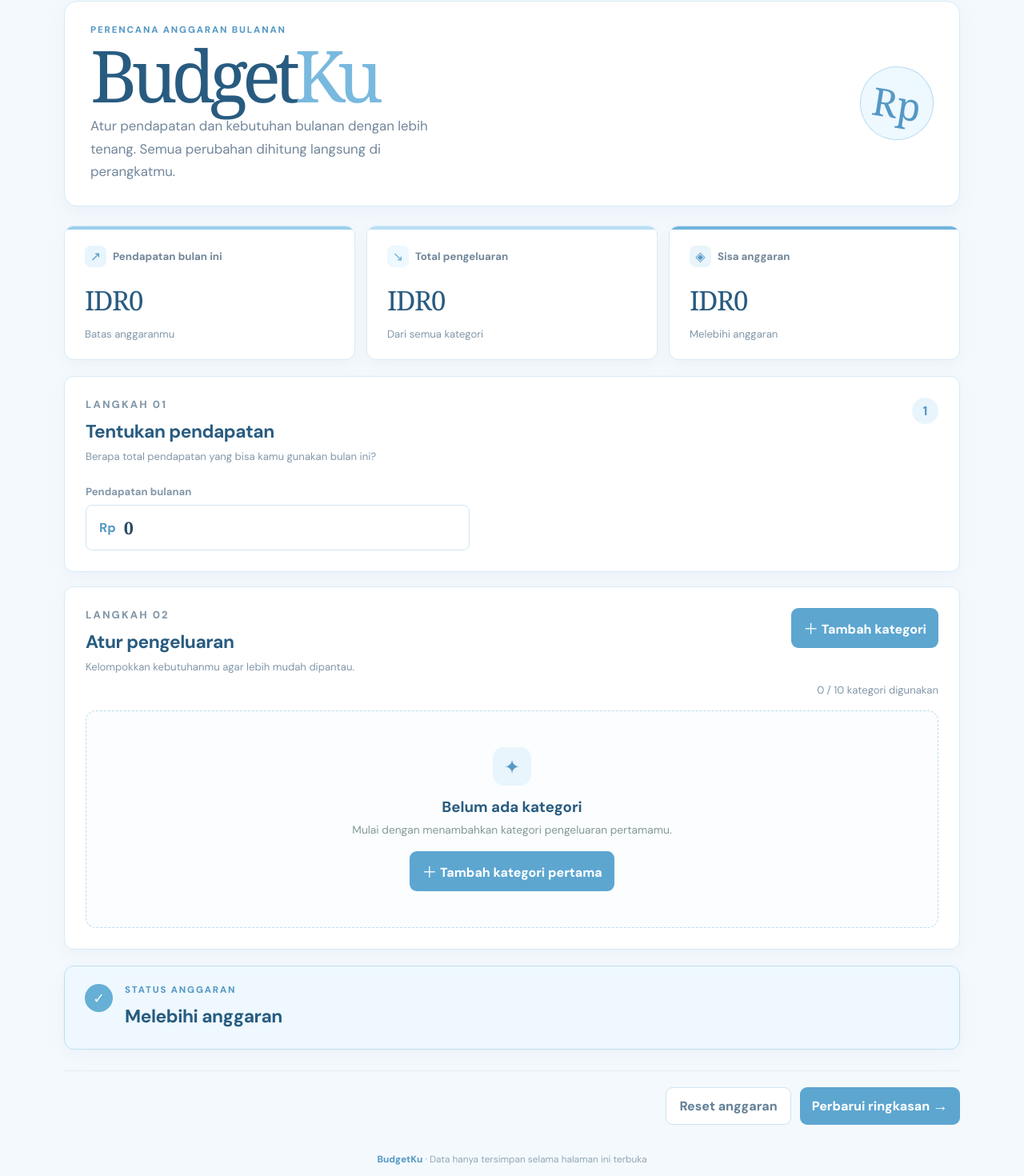
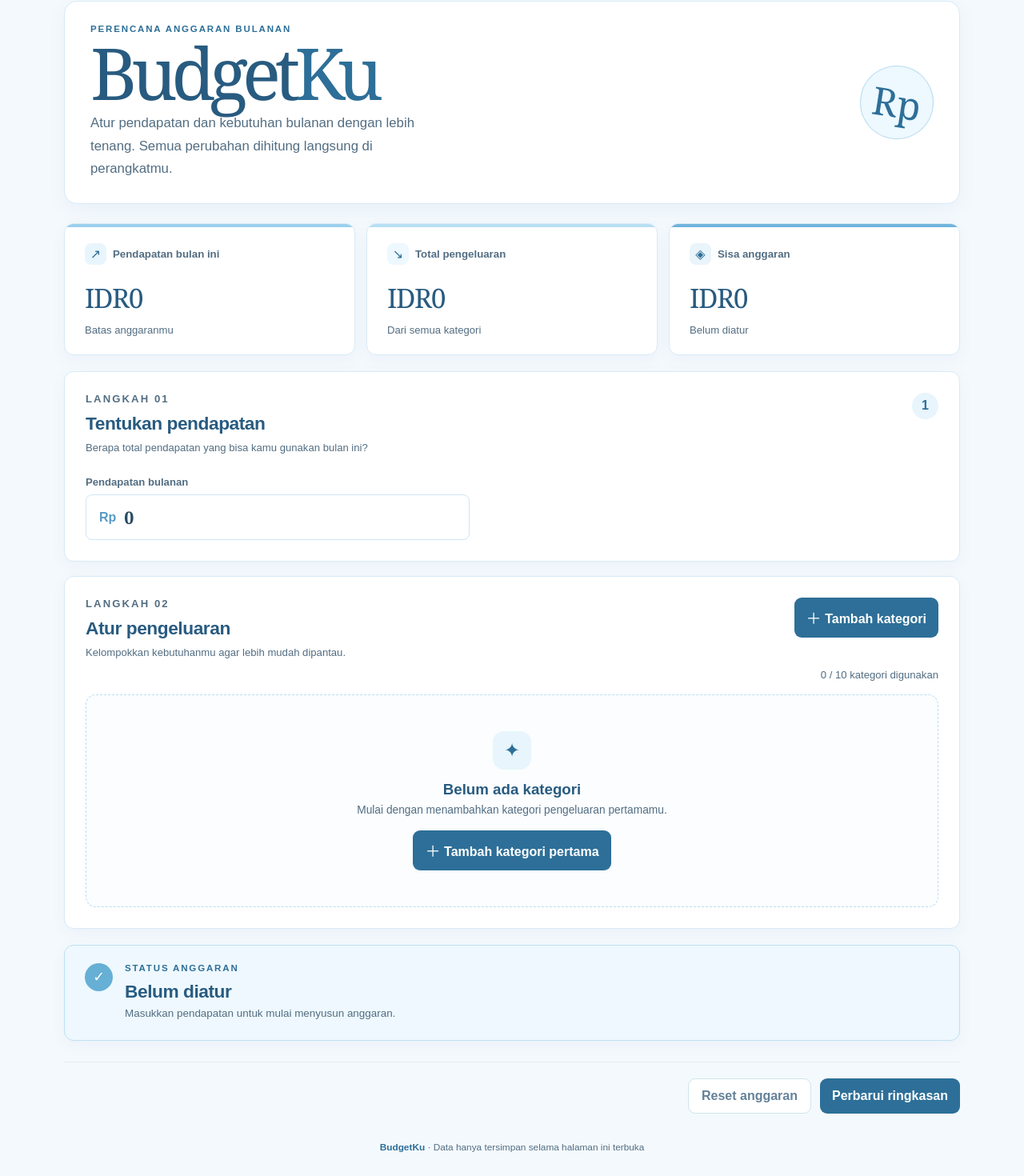
Before and after one commit to Rifatdhy/BudgetKU, an Angular app: page / in a window 1280 px wide. Shown: the part 31-1501 px from the top of the page at 80% size. Built offline with nearby package versions, Linux system fonts and the light colour scheme.

Commit message:
Apply accessibility and antislop UI fixes

```diff
--- a/angular.json
+++ b/angular.json
@@ -66,7 +66,7 @@
                 },
                 {
                   "type": "anyComponentStyle",
-                  "maximumWarning": "8kB",
+                  "maximumWarning": "10kB",
                   "maximumError": "10kB"
                 }
               ],
--- a/src/app/app.css
+++ b/src/app/app.css
@@ -27,7 +27,7 @@
 .eyebrow,
 .section-kicker {
   margin: 0 0 10px;
-  color: #5598c4;
+  color: #2d6f98;
   font-size: 0.72rem;
   font-weight: 800;
   letter-spacing: 0.16em;
@@ -51,13 +51,13 @@ h1 {
 }
 
 h1 span {
-  color: #79b9df;
+  color: #2d6f98;
 }
 
 .hero-copy {
   max-width: 440px;
   margin-bottom: 0;
-  color: #71869a;
+  color: #526d82;
   font-size: 1.05rem;
   line-height: 1.7;
 }
@@ -69,7 +69,7 @@ h1 span {
   border: 1px solid #b9dcef;
   border-radius: 50%;
   background: #edf8ff;
-  color: #5598c4;
+  color: #2d6f98;
   font-family: Georgia, serif;
   font-size: 3rem;
   place-items: center;
@@ -133,7 +133,7 @@ h1 span {
   align-items: center;
   gap: 8px;
   margin-bottom: 18px;
-  color: #71869a;
+  color: #526d82;
   font-size: 0.83rem;
   font-weight: 700;
 }
@@ -144,19 +144,19 @@ h1 span {
   height: 27px;
   border-radius: 8px;
   background: #e8f5fc;
-  color: #579bc5;
+  color: #2d6f98;
   font-size: 1rem;
   place-items: center;
 }
 
 .expense-card .icon {
   background: #edf8ff;
-  color: #6eaed2;
+  color: #2d6f98;
 }
 
 .balance-card .icon {
   background: #e9f4fb;
-  color: #579bc5;
+  color: #2d6f98;
 }
 
 .summary-card strong {
@@ -175,7 +175,7 @@ h1 span {
 .subitems-header,
 .position-hint,
 .limit-note {
-  color: #8297a9;
+  color: #526d82;
   font-size: 0.82rem;
 }
 
@@ -215,7 +215,7 @@ h1 span {
   height: 33px;
   border-radius: 50%;
   background: #e8f5fc;
-  color: #579bc5;
+  color: #2d6f98;
   font-weight: 800;
   place-items: center;
 }
@@ -244,10 +244,8 @@ h1 span {
 }
 
 .money-input:focus-within,
-.amount-field:focus-within,
-input:focus {
+.amount-field:focus-within {
   border-color: #72b6dc;
-  outline: none;
   box-shadow: 0 0 0 3px rgba(114, 182, 220, 0.15);
 }
 
@@ -255,14 +253,13 @@ input {
   width: 100%;
   border: 1px solid #d3e5f0;
   border-radius: 9px;
-  outline: none;
   background: #ffffff;
   color: #294b64;
   font: inherit;
 }
 
 input::placeholder {
-  color: #a8b9b4;
+  color: #526d82;
 }
 
 input[type='number'] {
@@ -290,7 +287,7 @@ input[type='number']::-webkit-outer-spin-button {
 
 .field-error {
   margin: 6px 0 0;
-  color: #c96b72;
+  color: #8e4650;
   font-size: 0.75rem;
 }
 
@@ -317,12 +314,19 @@ input[type='number']::-webkit-outer-spin-button {
 
 .primary-button {
   padding: 11px 15px;
-  background: #5ca6d0;
+  background: #2d6f98;
   color: #fff;
 }
 
 .primary-button:hover {
-  background: #448fbf;
+  background: #245d82;
+}
+
+.primary-button:disabled {
+  background: #9db9c9;
+  color: #ffffff;
+  cursor: not-allowed;
+  transform: none;
 }
 
 .primary-button span {
@@ -366,7 +370,7 @@ input[type='number']::-webkit-outer-spin-button {
   height: 32px;
   border-radius: 9px;
   background: #e8f5fc;
-  color: #579bc5;
+  color: #2d6f98;
   font-size: 0.77rem;
   font-weight: 900;
   place-items: center;
@@ -388,12 +392,12 @@ input[type='number']::-webkit-outer-spin-button {
 .category-total span {
   display: block;
   margin-bottom: 4px;
-  color: #91a29d;
+  color: #526d82;
   font-size: 0.7rem;
 }
 
 .category-total strong {
-  color: #32755f;
+  color: #2d6f98;
   font-size: 0.95rem;
 }
 
@@ -401,7 +405,7 @@ input[type='number']::-webkit-outer-spin-button {
 .remove-row {
   border: 0;
   background: transparent;
-  color: #9baea8;
+  color: #526d82;
   cursor: pointer;
   font-size: 1.5rem;
   line-height: 1;
@@ -446,7 +450,7 @@ input[type='number']::-webkit-outer-spin-button {
 
 .row-index {
   padding-top: 11px;
-  color: #91aaa1;
+  color: #526d82;
   font-size: 0.8rem;
   text-align: center;
 }
@@ -456,10 +460,19 @@ input[type='number']::-webkit-outer-spin-button {
   font-size: 0.86rem;
 }
 
+.expense-label {
+  display: block;
+  margin-bottom: 5px;
+  color: #526d82;
+  font-size: 0.72rem;
+  font-weight: 700;
+}
+
 .amount-field {
   min-height: 40px;
   padding-left: 11px;
   font-size: 0.78rem;
+  flex-wrap: wrap;
 }
 
 .amount-field input {
@@ -473,11 +486,15 @@ input[type='number']::-webkit-outer-spin-button {
   font-size: 1.3rem;
 }
 
+.amount-field .field-error {
+  flex-basis: 100%;
+}
+
 .add-item-button {
   margin: 7px 18px 18px 54px;
   padding: 9px 13px;
-  background: #e9f4ee;
-  color: #39806b;
+  background: #e8f5fc;
+  color: #2d6f98;
   font-size: 0.78rem;
 }
 
@@ -496,7 +513,7 @@ input[type='number']::-webkit-outer-spin-button {
   margin: 0 auto 14px;
   border-radius: 14px;
   background: #e8f5fc;
-  color: #579bc5;
+  color: #2d6f98;
   font-size: 1.5rem;
   place-items: center;
 }
@@ -508,7 +525,7 @@ input[type='number']::-webkit-outer-spin-button {
 
 .empty-state p {
   margin-bottom: 18px;
-  color: #849a93;
+  color: #526d82;
   font-size: 0.86rem;
 }
 
@@ -546,11 +563,11 @@ input[type='number']::-webkit-outer-spin-button {
 }
 
 .status-warning .status-icon {
-  background: #c2ae5d;
+  background: #8c7a28;
 }
 
 .status-danger .status-icon {
-  background: #d4777d;
+  background: #a94e55;
 }
 
 .status-panel h2 {
@@ -558,7 +575,7 @@ input[type='number']::-webkit-outer-spin-button {
 }
 
 .status-panel p:last-child {
-  color: #71869a;
+  color: #526d82;
   font-size: 0.84rem;
 }
 
@@ -567,7 +584,7 @@ input[type='number']::-webkit-outer-spin-button {
   padding: 16px 20px;
   border-color: #efc3c8;
   background: #fff7f8;
-  color: #a75b63;
+  color: #8e4650;
   font-size: 0.85rem;
 }
 
@@ -599,14 +616,24 @@ input[type='number']::-webkit-outer-spin-button {
 
 footer {
   margin-top: 35px;
-  color: #91a7b7;
+  color: #526d82;
   font-size: 0.74rem;
   text-align: center;
 }
 
 footer span {
-  color: #579bc5;
+  color: #2d6f98;
   font-weight: 800;
+}
+
+button {
+  min-height: 44px;
+}
+
+.icon-button,
+.remove-row {
+  min-width: 44px;
+  min-height: 44px;
 }
 
 @media (max-width: 760px) {
@@ -660,7 +687,7 @@ footer span {
     grid-template-columns: 22px minmax(0, 1fr) 22px;
   }
 
-  .amount-field {
+  .amount-cell {
     grid-column: 2;
   }
 
--- a/src/app/app.html
+++ b/src/app/app.html
@@ -13,23 +13,23 @@
 
   <section class="summary-grid" aria-label="Ringkasan anggaran">
     <article class="summary-card income-card">
-      <div class="card-label"><span class="icon">↗</span> Pendapatan bulan ini</div>
+      <div class="card-label"><span class="icon" aria-hidden="true">↗</span> Pendapatan bulan ini</div>
       <strong>{{ incomeControl.value | currency: 'IDR' : 'symbol' : '1.0-0' }}</strong>
       <span class="muted">Batas anggaranmu</span>
     </article>
     <article class="summary-card expense-card">
-      <div class="card-label"><span class="icon">↘</span> Total pengeluaran</div>
+      <div class="card-label"><span class="icon" aria-hidden="true">↘</span> Total pengeluaran</div>
       <strong>{{ totalExpenses | currency: 'IDR' : 'symbol' : '1.0-0' }}</strong>
       <span class="muted">Dari semua kategori</span>
     </article>
     <article class="summary-card balance-card" [class.negative]="remainingBudget < 0">
-      <div class="card-label"><span class="icon">◈</span> Sisa anggaran</div>
+      <div class="card-label"><span class="icon" aria-hidden="true">◈</span> Sisa anggaran</div>
       <strong>{{ remainingBudget | currency: 'IDR' : 'symbol' : '1.0-0' }}</strong>
       <span class="muted">{{ budgetStatus }}</span>
     </article>
   </section>
 
-  <form class="budget-form" [formGroup]="budgetForm" (ngSubmit)="updateIncome()" novalidate>
+  <form class="budget-form" [formGroup]="budgetForm" (ngSubmit)="submitBudget()" novalidate>
     <section class="panel income-panel">
       <div class="section-heading">
         <div>
@@ -123,7 +123,11 @@
               >
                 <span class="row-index">{{ expenseIndex + 1 }}</span>
                 <div class="expense-name-field">
+                  <label class="expense-label" [for]="'expense-name-' + categoryIndex + '-' + expenseIndex">
+                    Nama pengeluaran
+                  </label>
                   <input
+                    [id]="'expense-name-' + categoryIndex + '-' + expenseIndex"
                     type="text"
                     formControlName="name"
                     [placeholder]="expenseFirst ? 'Contoh: Belanja mingguan' : 'Nama pengeluaran'"
@@ -132,9 +136,23 @@
                     Nama item wajib diisi.
                   </small>
                 </div>
-                <div class="amount-field">
-                  <span>Rp</span>
-                  <input type="number" min="1" formControlName="amount" placeholder="0" />
+                <div class="amount-cell">
+                  <label class="expense-label" [for]="'expense-amount-' + categoryIndex + '-' + expenseIndex">
+                    Nominal
+                  </label>
+                  <div class="amount-field">
+                    <span>Rp</span>
+                    <input
+                      [id]="'expense-amount-' + categoryIndex + '-' + expenseIndex"
+                      type="number"
+                      min="1"
+                      formControlName="amount"
+                      placeholder="0"
+                    />
+                    <small class="field-error" *ngIf="showControlError(expense.controls.amount)">
+                      Nominal harus lebih besar dari Rp0.
+                    </small>
+                  </div>
                 </div>
                 <button
                   class="remove-row"
@@ -167,18 +185,24 @@
       </ng-template>
     </section>
 
-    <aside class="status-panel" [class.status-warning]="budgetStatus === 'Mendekati batas'" [class.status-danger]="isOverBudget">
-      <div class="status-icon">{{ isOverBudget ? '!' : '✓' }}</div>
+    <aside
+      class="status-panel"
+      [class.status-warning]="budgetStatus === 'Mendekati batas'"
+      [class.status-danger]="isOverBudget"
+      aria-live="polite"
+    >
+      <div class="status-icon" aria-hidden="true">{{ isOverBudget ? '!' : '✓' }}</div>
       <div>
         <p class="section-kicker">STATUS ANGGARAN</p>
         <h2>{{ budgetStatus }}</h2>
         <p *ngIf="isOverBudget">Pengeluaranmu sudah melebihi pendapatan. Kurangi beberapa item.</p>
         <p *ngIf="!isOverBudget && budgetStatus === 'Mendekati batas'">Sisakan sedikit ruang untuk kebutuhan tak terduga.</p>
-        <p *ngIf="!isOverBudget && budgetStatus === 'Aman'">Kondisi anggaranmu masih terkendali bulan ini.</p>
+        <p *ngIf="!isBudgetConfigured">Masukkan pendapatan untuk mulai menyusun anggaran.</p>
+        <p *ngIf="!isOverBudget && isBudgetConfigured && budgetStatus === 'Aman'">Kondisi anggaranmu masih terkendali bulan ini.</p>
       </div>
     </aside>
 
-    <div class="validation-panel" *ngIf="validationMessages.length > 0" role="alert">
+    <div class="validation-panel" *ngIf="validationMessages.length > 0" role="alert" aria-live="assertive">
       <strong>Periksa kembali anggaranmu</strong>
       <ul>
         <li *ngFor="let message of validationMessages">{{ message }}</li>
@@ -187,7 +211,9 @@
 
     <div class="form-actions">
       <button class="secondary-button" type="button" (click)="resetBudget()">Reset anggaran</button>
-      <button class="primary-button save-button" type="submit">Perbarui ringkasan <span>→</span></button>
+      <button class="primary-button save-button" type="submit" [disabled]="isUpdatingSummary">
+        {{ isUpdatingSummary ? 'Menghitung...' : 'Perbarui ringkasan' }}
+      </button>
     </div>
   </form>
 
--- a/src/app/app.ts
+++ b/src/app/app.ts
@@ -31,6 +31,7 @@ type CategoryGroup = FormGroup<{
 export class BudgetPlannerComponent implements OnDestroy {
   readonly maxCategories = 10;
   readonly warningThreshold = 0.8;
+  isUpdatingSummary = false;
 
   readonly budgetForm: FormGroup<{
     income: FormControl<number>;
@@ -71,7 +72,7 @@ export class BudgetPlannerComponent implements OnDestroy {
     return this.calculateRemainingBudget();
   }
 
-  get budgetStatus(): 'Aman' | 'Mendekati batas' | 'Melebihi anggaran' {
+  get budgetStatus(): 'Belum diatur' | 'Aman' | 'Mendekati batas' | 'Melebihi anggaran' {
     return this.getBudgetStatus();
   }
 
@@ -87,9 +88,23 @@ export class BudgetPlannerComponent implements OnDestroy {
     return this.incomeControl.valid && this.incomeControl.value > 0;
   }
 
+  get isBudgetConfigured(): boolean {
+    return this.incomeControl.value > 0;
+  }
+
   updateIncome(): void {
     this.incomeControl.markAsTouched();
     this.runCrossItemValidation();
+  }
+
+  submitBudget(): void {
+    this.budgetForm.markAllAsTouched();
+    this.updateIncome();
+    this.isUpdatingSummary = true;
+
+    window.setTimeout(() => {
+      this.isUpdatingSummary = false;
+    }, 250);
   }
 
   appendCategory(): void {
@@ -152,7 +167,11 @@ export class BudgetPlannerComponent implements OnDestroy {
     return this.incomeControl.value - this.calculateTotalExpenses();
   }
 
-  getBudgetStatus(): 'Aman' | 'Mendekati batas' | 'Melebihi anggaran' {
+  getBudgetStatus(): 'Belum diatur' | 'Aman' | 'Mendekati batas' | 'Melebihi anggaran' {
+    if (!this.isBudgetConfigured) {
+      return 'Belum diatur';
+    }
+
     if (!this.isIncomeValid || this.isOverBudget) {
       return 'Melebihi anggaran';
     }
@@ -164,8 +183,8 @@ export class BudgetPlannerComponent implements OnDestroy {
     return 'Aman';
   }
 
-  getExpenses(category: AbstractControl): FormArray<ExpenseGroup> {
-    return (category as CategoryGroup).controls.expenses;
+  getExpenses(category: CategoryGroup): FormArray<ExpenseGroup> {
+    return category.controls.expenses;
   }
 
   getCategoryTotal(category: CategoryGroup): number {
--- a/src/index.html
+++ b/src/index.html
@@ -1,8 +1,8 @@
 <!doctype html>
-<html lang="en">
+<html lang="id">
 <head>
   <meta charset="utf-8">
-  <title>Budgetku</title>
+  <title>BudgetKu | Perencana Anggaran Bulanan</title>
   <base href="/">
   <meta name="viewport" content="width=device-width, initial-scale=1">
   <link rel="icon" type="image/x-icon" href="favicon.ico">
--- a/src/styles.css
+++ b/src/styles.css
@@ -1,7 +1,5 @@
-@import url('https://fonts.googleapis.com/css2?family=DM+Sans:wght@400;500;600;700;800&display=swap');
-
 :root {
-  font-family: 'DM Sans', Arial, sans-serif;
+  font-family: Arial, sans-serif;
   color: #243b53;
   background: #f4f9fd;
   font-synthesis: none;
@@ -23,3 +21,28 @@ button,
 input {
   font-family: inherit;
 }
+
+button,
+label {
+  cursor: pointer;
+}
+
+button:disabled {
+  cursor: not-allowed;
+}
+
+button:focus-visible,
+input:focus-visible {
+  outline: 3px solid #2d6f98;
+  outline-offset: 2px;
+}
+
+@media (prefers-reduced-motion: reduce) {
+  *,
+  *::before,
+  *::after {
+    scroll-behavior: auto !important;
+    transition-duration: 0.01ms !important;
+    animation-duration: 0.01ms !important;
+  }
+}
```
Also changed, not shown: 1 other file (tests, documents, lock files or other folders).
